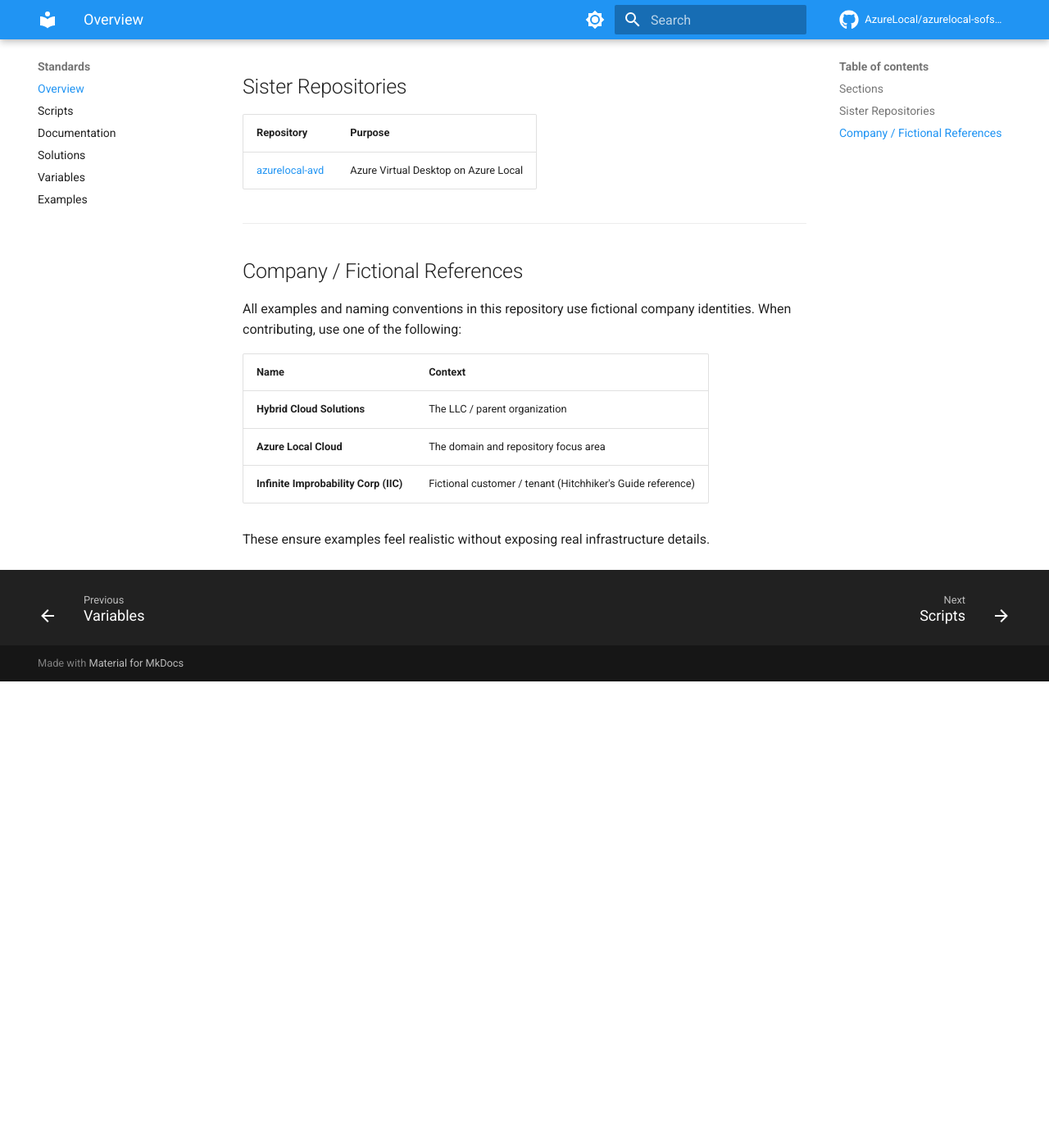
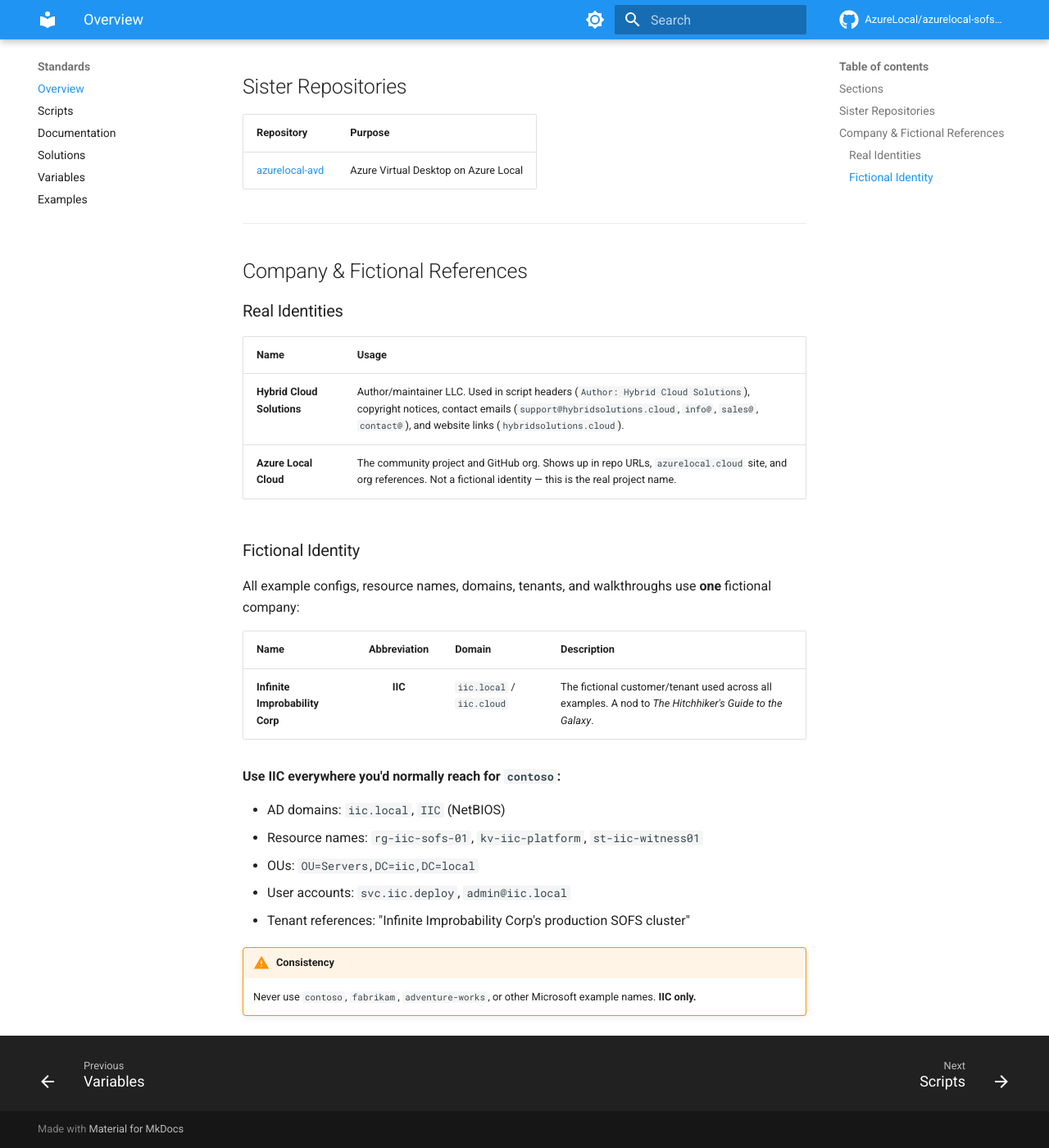
Before and after one commit to AzureLocal/azurelocal-sofs-fslogix, an MkDocs documentation site: the page built from docs/standards/index.md, in a window 1280 px wide and 1400 px high, scrolled down 663 px. Shown: the whole window at 82% size. Built offline with MkDocs 1.6.1 and Material for MkDocs 9.7.7, drawn with Linux system fonts in a browser that asks for light colours; comment, search, counter and statistics services are not loaded; before the commit the page ends 1494 px from its top, so only the background shows below that.

Commit message:
docs: standardize fictional identity (IIC) and author attribution (Hybrid Cloud Solutions)
- Rewrite Company section in standards/index.md: real identities vs fictional
- Add Author Attribution section to standards/scripts.md
- Update examples.md guideline to mandate IIC only
- Add IIC naming row to variables.md naming rules table

```diff
--- a/docs/standards/index.md
+++ b/docs/standards/index.md
@@ -24,14 +24,30 @@ Standards and conventions for the Azure Local SOFS + FSLogix repository. These e
 
 ---
 
-## Company / Fictional References
+## Company & Fictional References
 
-All examples and naming conventions in this repository use fictional company identities. When contributing, use one of the following:
+### Real Identities
 
-| Name | Context |
-|------|---------|
-| **Hybrid Cloud Solutions** | The LLC / parent organization |
-| **Azure Local Cloud** | The domain and repository focus area |
-| **Infinite Improbability Corp (IIC)** | Fictional customer / tenant (Hitchhiker's Guide reference) |
+| Name | Usage |
+|------|-------|
+| **Hybrid Cloud Solutions** | Author/maintainer LLC. Used in script headers (`Author: Hybrid Cloud Solutions`), copyright notices, contact emails (`support@hybridsolutions.cloud`, `info@`, `sales@`, `contact@`), and website links (`hybridsolutions.cloud`). |
+| **Azure Local Cloud** | The community project and GitHub org. Shows up in repo URLs, `azurelocal.cloud` site, and org references. Not a fictional identity — this is the real project name. |
 
-These ensure examples feel realistic without exposing real infrastructure details.
+### Fictional Identity
+
+All example configs, resource names, domains, tenants, and walkthroughs use **one** fictional company:
+
+| Name | Abbreviation | Domain | Description |
+|------|:------------:|--------|-------------|
+| **Infinite Improbability Corp** | **IIC** | `iic.local` / `iic.cloud` | The fictional customer/tenant used across all examples. A nod to *The Hitchhiker's Guide to the Galaxy*. |
+
+**Use IIC everywhere you'd normally reach for `contoso`:**
+
+- AD domains: `iic.local`, `IIC` (NetBIOS)
+- Resource names: `rg-iic-sofs-01`, `kv-iic-platform`, `st-iic-witness01`
+- OUs: `OU=Servers,DC=iic,DC=local`
+- User accounts: `svc.iic.deploy`, `admin@iic.local`
+- Tenant references: "Infinite Improbability Corp's production SOFS cluster"
+
+!!! warning "Consistency"
+    Never use `contoso`, `fabrikam`, `adventure-works`, or other Microsoft example names. **IIC only.**
```
Also changed, not shown: docs/standards/examples.md (+1 -1 lines), docs/standards/scripts.md (+12 -0 lines), docs/standards/variables.md (+1 -0 lines).
